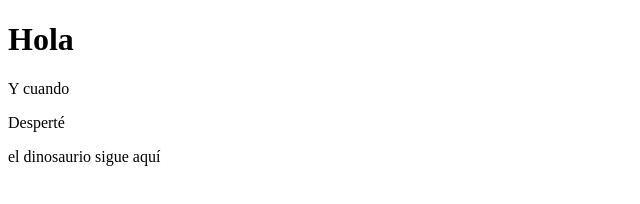
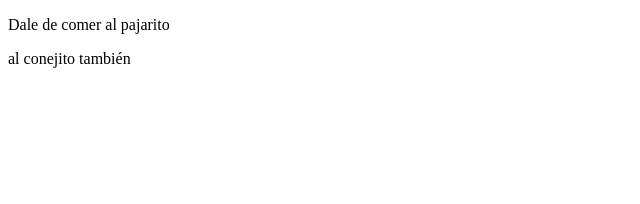
Before and after one commit to aabenlop/git_test, a plain HTML site: page index.html in a window 1280 px wide. Shown: the whole page, without its empty margins (0-640 px from the left). Drawn offline with Linux system fonts and the light colour scheme.

Commit message:
cambios y css

```diff
--- a/index.html
+++ b/index.html
@@ -8,12 +8,8 @@
 </head>
 <body>
 
-
-
-   <h1>Hola </h1>
-    <p> Y cuando </p>
-    <p> Desperté </p>
-    <p> el dinosaurio sigue aquí </p>
+    <p> Dale de comer al pajarito </p>
+    <p> al conejito también </p>
 
 </body>
 </html>
--- /dev/null
+++ b/stilos.css
@@ -0,0 +1,3 @@
+p{
+    color: gray;
+}
```
